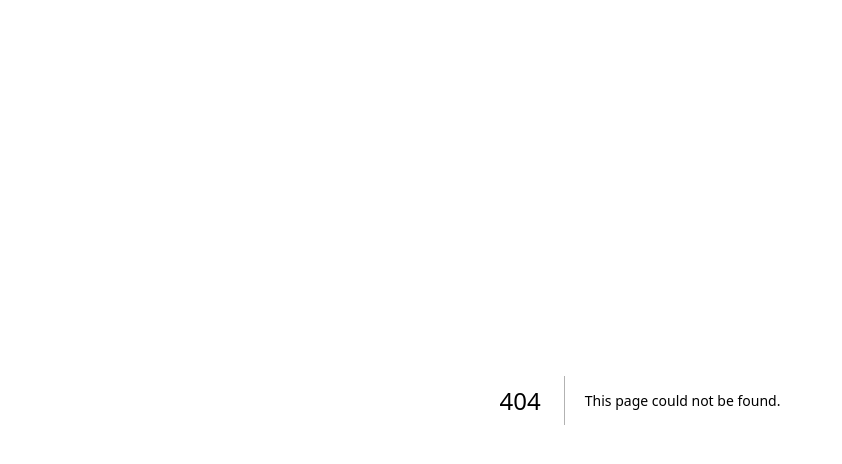
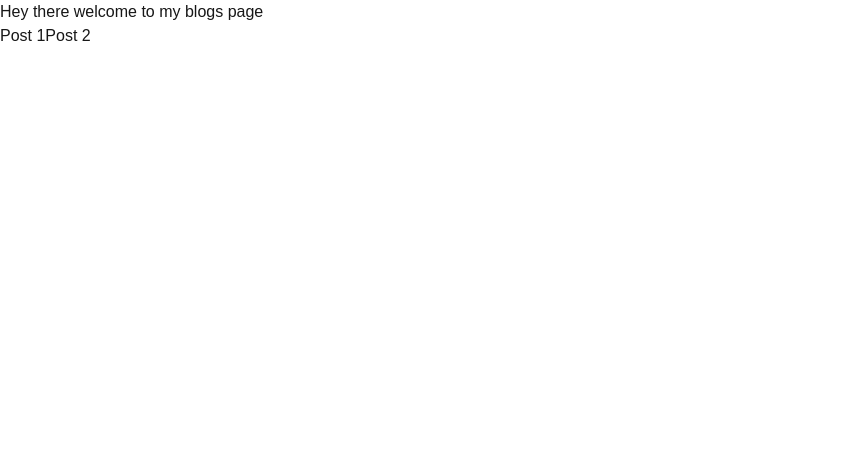
Before and after one commit to iAmNsengi/nextLevelFoods-frontend, a Next.js app: page /blog in a window 1280 px wide. Before the commit this address had no page. Shown: the top 464 px of the page, without its empty margins (0-842 px from the left). Built offline with nearby package versions, Linux system fonts and the light colour scheme.

Commit message:
ft: dynamic routes testing

```diff
--- /dev/null
+++ b/app/blog/[slug]/page.jsx
@@ -0,0 +1,12 @@
+import React from "react";
+
+const Post = ({ params }) => {
+  return (
+    <div>
+      <p>My single post</p>
+      <p>{params.slug}</p>
+    </div>
+  );
+};
+
+export default Post;
--- /dev/null
+++ b/app/blog/page.jsx
@@ -0,0 +1,14 @@
+import Link from "next/link";
+import React from "react";
+
+const Blog = () => {
+  return (
+    <div>
+      <p>Hey there welcome to my blogs page</p>
+      <Link href={"/blog/post-1"}>Post 1</Link>
+      <Link href={"/blog/post-2"}>Post 2</Link>
+    </div>
+  );
+};
+
+export default Blog;
```
